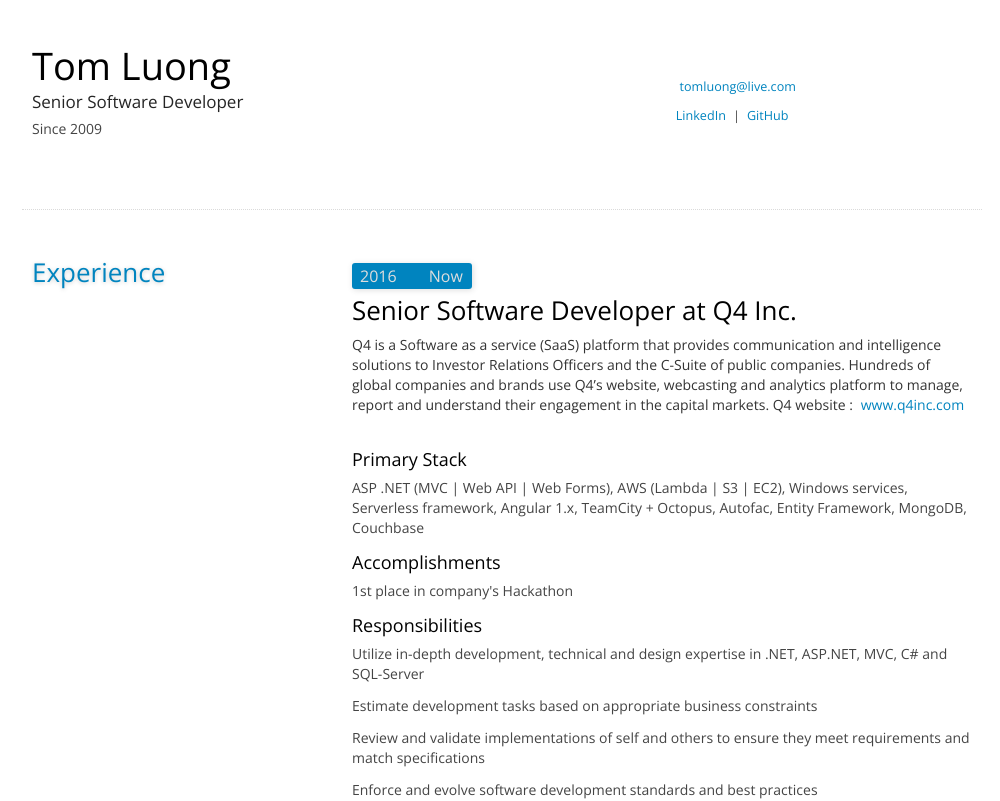
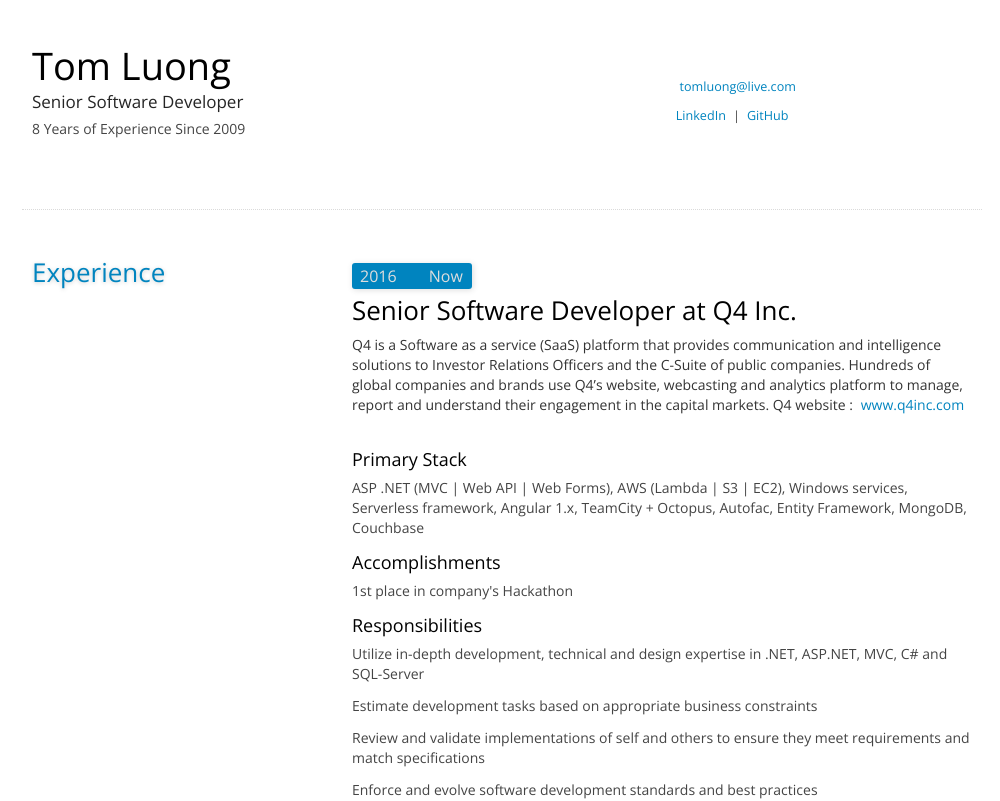
Before and after one commit to tomluong/tomluong.github.io, a plain HTML site: page index.html in a window 1280 px wide. Shown: the top 801 px of the page, without its empty margins (138-1138 px from the left). Drawn offline with nearby package versions, Linux system fonts and the light colour scheme; a web font is replaced by a local one.

Commit message:
Update index.html

```diff
--- a/index.html
+++ b/index.html
@@ -37,7 +37,7 @@
                 <h1 class="remove-bottom">Tom Luong</h1>
                 <div class="subheader"><span class="nowrap">Senior Software Developer</span>
                 </div>
-		    <span class="date"><span>Since 2009</span></span>
+8 Years of Experience Since 2009
 
 
             </div>
```
